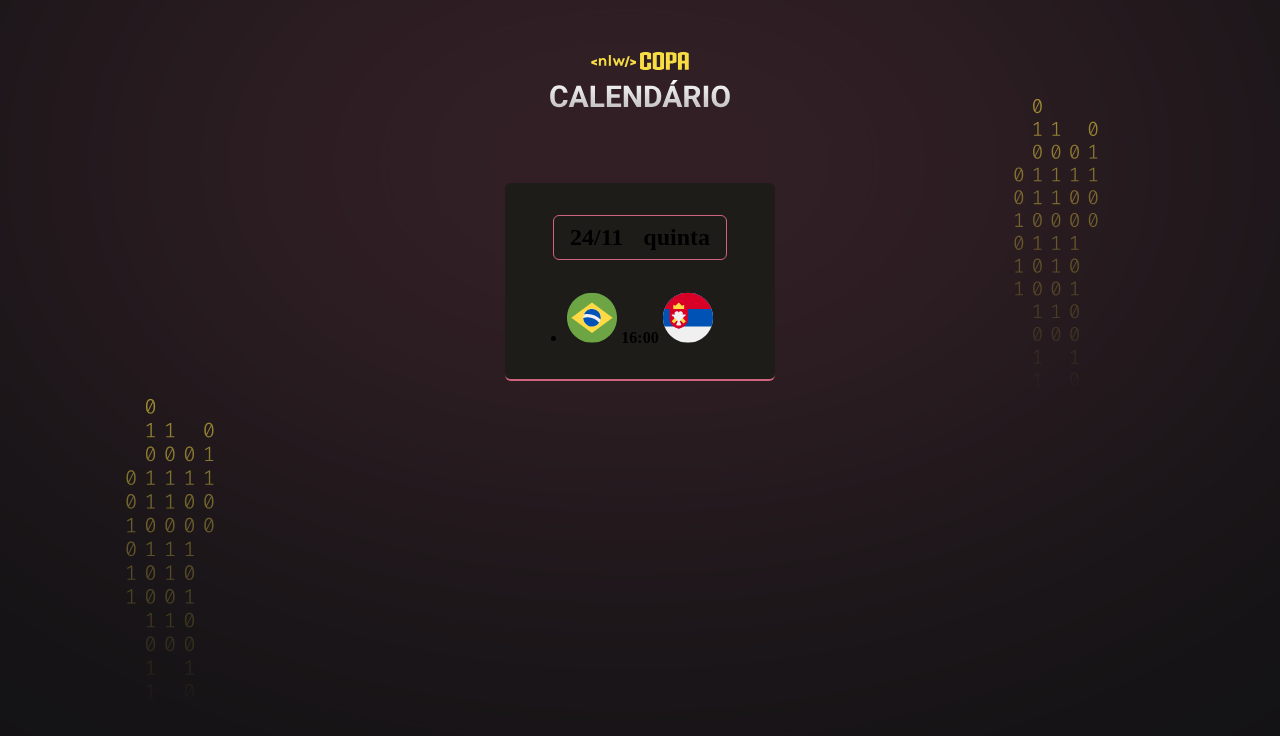
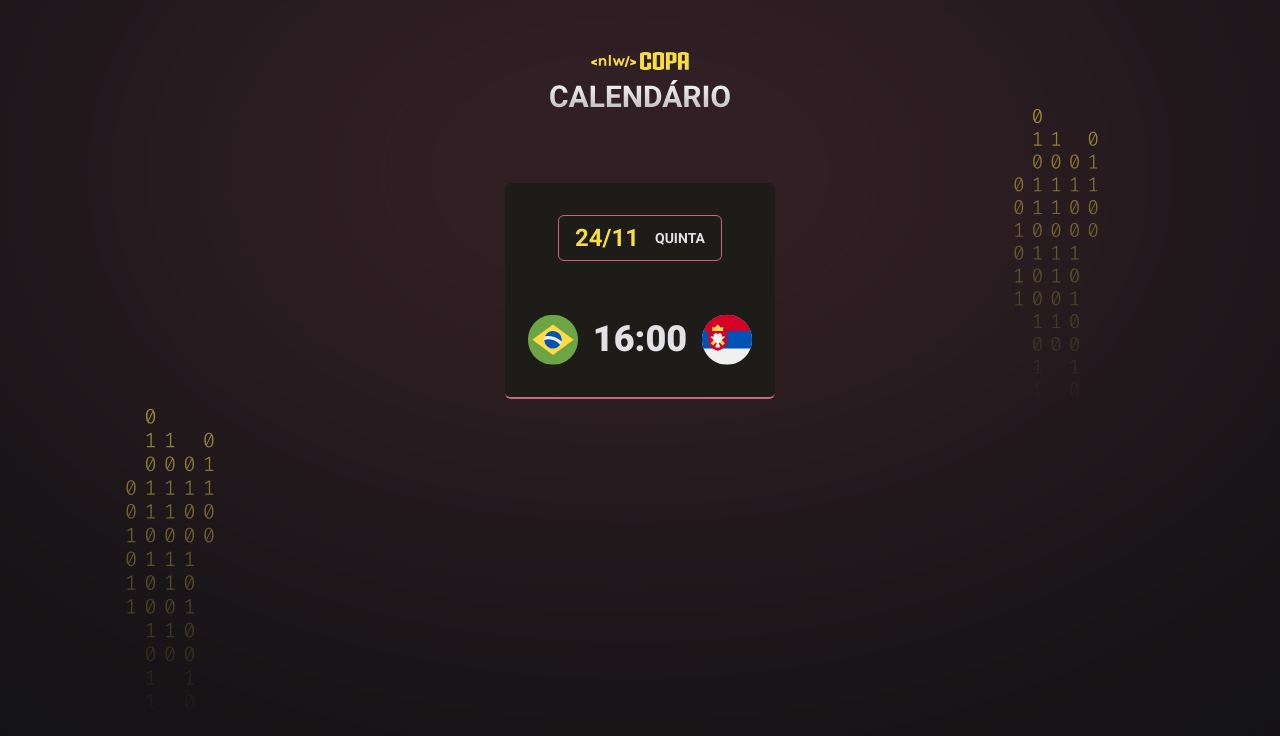
Before and after one commit to ArieleMartins/NLW-Copa, a plain HTML site: page index.html in a window 1280 px wide. Drawn offline with Linux system fonts and the light colour scheme.

Commit message:
Update Style

```diff
--- a/assets/css/style.css
+++ b/assets/css/style.css
@@ -1,3 +1,5 @@
+@import url('https://fonts.googleapis.com/css2?family=Roboto:wght@100;300;400;500;700;900&display=swap');
+
 *{
     padding: 0;
     margin: 0;
@@ -10,7 +12,9 @@ body{
     background-position-x: center;
     background-position-y: 55%;
 }
-
+body *{
+    font-family: 'Roboto', sans-serif;
+}
 #app{
     width: fit-content; /* encaixa o conteudo no container*/
     margin: 52px auto;
@@ -24,15 +28,48 @@ h2{
     padding: 8px 16px;
     border-radius: 6px;
     display: flex;
-    column-gap: 20px;
+    gap: 16px;
+    justify-content: center;
+    width: fit-content;
+    margin-inline: auto;
+    color: #F7DD43;
+    align-items: center;
+}
+h2 span{
+    color: #E1E1E6;
+    font-size: 14px;
+    text-transform: uppercase;
+}
+
+.card ul{
+    display: flex;
+    flex-direction: column;
+    gap: 24px;
+}
+
+.card ul li{
+    display: flex;
+    align-items: center;
+    justify-content: space-between;
+}
+
+.card ul li + li{ /* adicione se tiver mais um li*/
+    padding-top: 24px;
+    border-top: 1px solid #323238 ;
+}
+
+.card ul li strong{
+    color: #E1E1E6;
+    font-size: 36px;
+    line-height: 125%;
+    font-weight: 900;
 }
 
 .card{
     padding: 32px 23px;
     display: flex;
     flex-direction: column;
-    align-items: center;
-    row-gap: 32px;
+    row-gap: 53px;
     background-color: #1d1c19;
     border-bottom: 2px solid #D0647E;
     border-radius: 6px;
```
